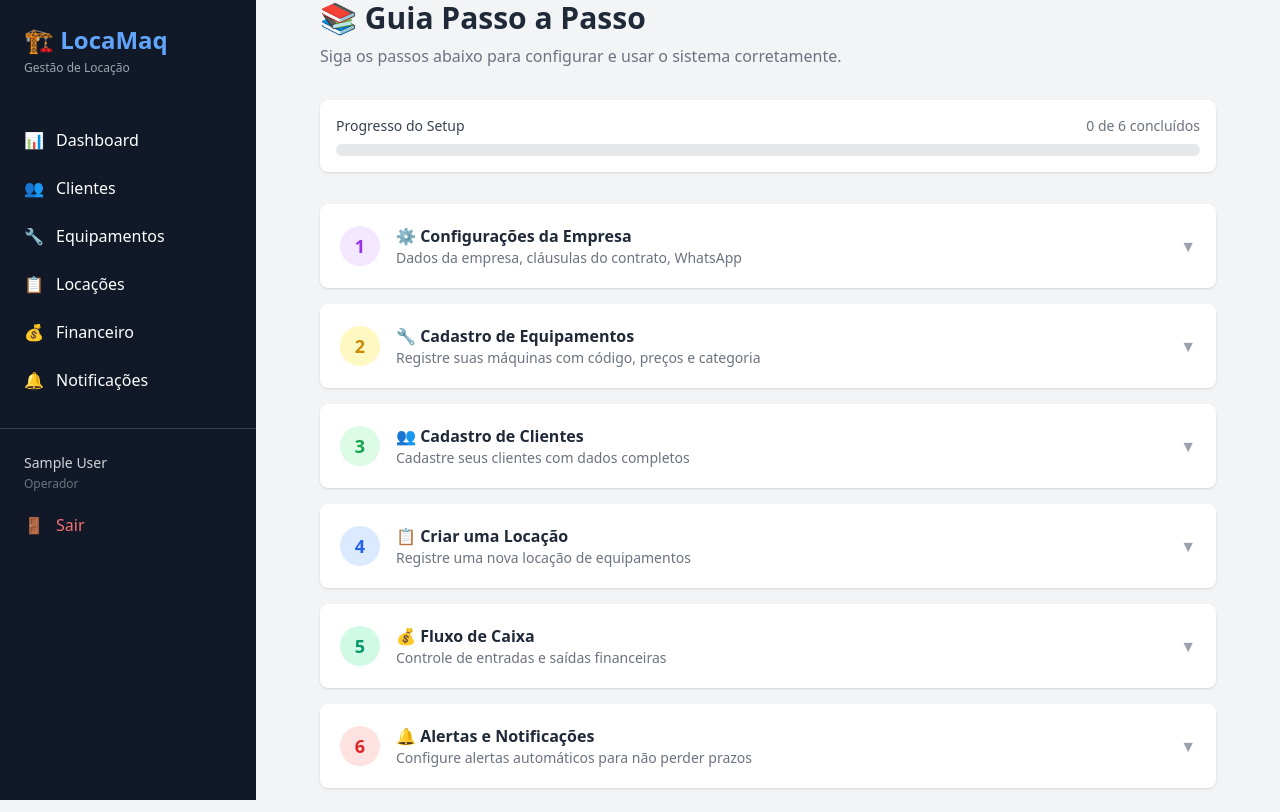
After one commit to leopesi/locamaq, a Django app: page /guia/ in a window 1280 px wide. The commit adds this page. Run offline with Django 5.2, Linux system fonts and the light colour scheme; the visitor is signed in with stand-in values (Sample User, id 1); some libraries are stand-ins or nearby versions.

Commit message:
feat: guia passo a passo na área administrativa
- 6 passos: Configurações, Equipamentos, Clientes, Locação, Financeiro, Alertas
- Cada passo com instruções detalhadas e botão de ação
- Barra de progresso com localStorage (persiste entre sessões)
- Botão 'Concluído' marca o passo como feito
- Menu lateral: 📚 Guia Passo a Passo (apenas admin)
- Tela de parabéns ao completar todos os passos

```diff
--- a/apps/tenants/urls.py
+++ b/apps/tenants/urls.py
@@ -6,6 +6,7 @@ app_name = 'tenants'
 urlpatterns = [
     path('', views.home, name='home'),
     path('dashboard/', views.dashboard, name='dashboard'),
+    path('guia/', views.guide, name='guide'),
     path('settings/', views.settings_general, name='settings_general'),
     path('settings/whatsapp/', views.settings_whatsapp, name='settings_whatsapp'),
 ]
--- a/apps/tenants/views.py
+++ b/apps/tenants/views.py
@@ -21,6 +21,12 @@ def home(request):
     if request.user.is_authenticated:
         return redirect('tenants:dashboard')
     return render(request, 'landing.html')
+
+
+@login_required
+def guide(request):
+    """Step-by-step onboarding guide."""
+    return render(request, 'onboarding/guide.html')
 
 
 @login_required
--- /dev/null
+++ b/templates/onboarding/guide.html
@@ -0,0 +1,352 @@
+{% extends "base.html" %}
+
+{% block title %}Guia Passo a Passo — LocaMaq{% endblock %}
+
+{% block content %}
+<div class="max-w-4xl mx-auto">
+    <h1 class="text-2xl md:text-3xl font-bold text-gray-800 mb-2">📚 Guia Passo a Passo</h1>
+    <p class="text-gray-500 mb-8">Siga os passos abaixo para configurar e usar o sistema corretamente.</p>
+
+    <!-- Progress -->
+    <div class="bg-white rounded-lg shadow p-4 mb-8">
+        <div class="flex justify-between items-center mb-2">
+            <span class="text-sm font-medium text-gray-700">Progresso do Setup</span>
+            <span class="text-sm text-gray-500" id="progress-text">0 de 6 concluídos</span>
+        </div>
+        <div class="w-full bg-gray-200 rounded-full h-3">
+            <div id="progress-bar" class="bg-blue-600 h-3 rounded-full transition-all duration-500" style="width: 0%"></div>
+        </div>
+    </div>
+
+    <!-- Steps -->
+    <div class="space-y-4">
+
+        <!-- PASSO 1: Configurações -->
+        <div class="bg-white rounded-lg shadow overflow-hidden step-card" data-step="1">
+            <button onclick="toggleStep(1)" class="w-full flex items-center justify-between p-5 hover:bg-gray-50 transition">
+                <div class="flex items-center gap-4">
+                    <div class="w-10 h-10 rounded-full bg-purple-100 text-purple-600 flex items-center justify-center font-bold text-lg">1</div>
+                    <div class="text-left">
+                        <h3 class="font-bold text-gray-800">⚙️ Configurações da Empresa</h3>
+                        <p class="text-sm text-gray-500">Dados da empresa, cláusulas do contrato, WhatsApp</p>
+                    </div>
+                </div>
+                <span class="text-gray-400 step-arrow">▼</span>
+            </button>
+            <div id="step-1" class="hidden border-t px-5 py-4 bg-gray-50">
+                <div class="space-y-4 text-sm text-gray-700">
+                    <p><strong>O que fazer:</strong> Configure os dados que aparecerão nos comprovantes de locação.</p>
+
+                    <div class="bg-white rounded-lg p-4 border">
+                        <h4 class="font-bold mb-2">📋 Instruções:</h4>
+                        <ol class="list-decimal list-inside space-y-2">
+                            <li>No menu lateral, clique em <strong>⚙️ Configurações</strong></li>
+                            <li>Preencha o <strong>Nome da Empresa</strong> e <strong>CNPJ</strong></li>
+                            <li>Adicione <strong>Telefone</strong> e <strong>Endereço</strong></li>
+                            <li>Na seção "Cláusulas do Contrato", escreva:
+                                <ul class="list-disc list-inside ml-4 mt-1 text-gray-500">
+                                    <li>Cláusulas gerais de responsabilidade</li>
+                                    <li>Condições de devolução</li>
+                                    <li>Termos de multa por atraso/dano</li>
+                                </ul>
+                            </li>
+                            <li>Clique <strong>Salvar</strong></li>
+                        </ol>
+                    </div>
+
+                    <div class="bg-blue-50 border border-blue-200 rounded-lg p-3">
+                        <p class="text-blue-800 text-xs">💡 <strong>Dica:</strong> As cláusulas serão impressas automaticamente no comprovante PDF de cada locação.</p>
+                    </div>
+
+                    <div class="flex gap-3">
+                        <a href="{% url 'tenants:settings_general' %}" class="bg-purple-600 text-white px-4 py-2 rounded-lg hover:bg-purple-700 transition text-sm">Ir para Configurações →</a>
+                        <button onclick="markDone(1)" class="bg-green-600 text-white px-4 py-2 rounded-lg hover:bg-green-700 transition text-sm done-btn">✓ Concluído</button>
+                    </div>
+                </div>
+            </div>
+        </div>
+
+        <!-- PASSO 2: Equipamentos -->
+        <div class="bg-white rounded-lg shadow overflow-hidden step-card" data-step="2">
+            <button onclick="toggleStep(2)" class="w-full flex items-center justify-between p-5 hover:bg-gray-50 transition">
+                <div class="flex items-center gap-4">
+                    <div class="w-10 h-10 rounded-full bg-yellow-100 text-yellow-600 flex items-center justify-center font-bold text-lg">2</div>
+                    <div class="text-left">
+                        <h3 class="font-bold text-gray-800">🔧 Cadastro de Equipamentos</h3>
+                        <p class="text-sm text-gray-500">Registre suas máquinas com código, preços e categoria</p>
+                    </div>
+                </div>
+                <span class="text-gray-400 step-arrow">▼</span>
+            </button>
+            <div id="step-2" class="hidden border-t px-5 py-4 bg-gray-50">
+                <div class="space-y-4 text-sm text-gray-700">
+                    <p><strong>O que fazer:</strong> Cadastre cada equipamento individualmente com seu código de patrimônio.</p>
+
+                    <div class="bg-white rounded-lg p-4 border">
+                        <h4 class="font-bold mb-2">📋 Instruções:</h4>
+                        <ol class="list-decimal list-inside space-y-2">
+                            <li>Vá em <strong>🔧 Equipamentos</strong> → <strong>+ Novo Equipamento</strong></li>
+                            <li>Preencha o <strong>Código Patrimônio</strong> (ex: BET-001, AND-001)</li>
+                            <li>Informe o <strong>Nome</strong> (ex: Betoneira 400L)</li>
+                            <li>Selecione a <strong>Categoria</strong> (Andaime, Betoneira, Compactador, etc.)</li>
+                            <li>Defina os valores:
+                                <ul class="list-disc list-inside ml-4 mt-1 text-gray-500">
+                                    <li><strong>Diária:</strong> valor por dia</li>
+                                    <li><strong>Semanal:</strong> valor por semana</li>
+                                    <li><strong>Mensal:</strong> valor por mês</li>
+                                </ul>
+                            </li>
+                            <li>Estado inicial: <strong>Disponível</strong></li>
+                            <li>Clique <strong>Salvar</strong></li>
+                        </ol>
+                    </div>
+
+                    <div class="bg-blue-50 border border-blue-200 rounded-lg p-3">
+                        <p class="text-blue-800 text-xs">💡 <strong>Dica:</strong> Cada unidade física deve ter seu próprio cadastro. Se você tem 3 betoneiras iguais, cadastre BET-001, BET-002 e BET-003.</p>
+                    </div>
+
+                    <div class="flex gap-3">
+                        <a href="{% url 'inventory:equipment_create' %}" class="bg-yellow-600 text-white px-4 py-2 rounded-lg hover:bg-yellow-700 transition text-sm">Cadastrar Equipamento →</a>
+                        <button onclick="markDone(2)" class="bg-green-600 text-white px-4 py-2 rounded-lg hover:bg-green-700 transition text-sm done-btn">✓ Concluído</button>
+                    </div>
+                </div>
+            </div>
+        </div>
+
+        <!-- PASSO 3: Clientes -->
+        <div class="bg-white rounded-lg shadow overflow-hidden step-card" data-step="3">
+            <button onclick="toggleStep(3)" class="w-full flex items-center justify-between p-5 hover:bg-gray-50 transition">
+                <div class="flex items-center gap-4">
+                    <div class="w-10 h-10 rounded-full bg-green-100 text-green-600 flex items-center justify-center font-bold text-lg">3</div>
+                    <div class="text-left">
+                        <h3 class="font-bold text-gray-800">👥 Cadastro de Clientes</h3>
+                        <p class="text-sm text-gray-500">Cadastre seus clientes com dados completos</p>
+                    </div>
+                </div>
+                <span class="text-gray-400 step-arrow">▼</span>
+            </button>
+            <div id="step-3" class="hidden border-t px-5 py-4 bg-gray-50">
+                <div class="space-y-4 text-sm text-gray-700">
+                    <p><strong>O que fazer:</strong> Cadastre os clientes que vão alugar seus equipamentos.</p>
+
+                    <div class="bg-white rounded-lg p-4 border">
+                        <h4 class="font-bold mb-2">📋 Instruções:</h4>
+                        <ol class="list-decimal list-inside space-y-2">
+                            <li>Vá em <strong>👥 Clientes</strong> → <strong>+ Novo Cliente</strong></li>
+                            <li>Escolha <strong>Pessoa Física</strong> ou <strong>Jurídica</strong></li>
+                            <li>Preencha: Nome, CPF/CNPJ, RG</li>
+                            <li>Informe os telefones e <strong>WhatsApp</strong> (importante para envio de comprovantes)</li>
+                            <li>Preencha o <strong>Endereço completo</strong></li>
+                            <li>Se souber, adicione o <strong>Endereço de Entrega/Obra</strong></li>
+                            <li>Cadastre pelo menos 1 <strong>Referência</strong> (nome + telefone)</li>
+                            <li>Defina <strong>Limite de Crédito</strong> e <strong>Condição de Pagamento</strong></li>
+                            <li>Clique <strong>Salvar</strong></li>
+                        </ol>
+                    </div>
+
+                    <div class="bg-blue-50 border border-blue-200 rounded-lg p-3">
+                        <p class="text-blue-800 text-xs">💡 <strong>Dica:</strong> O WhatsApp é usado para enviar comprovantes e promoções. Preencha no formato (34) 9 8826-7096.</p>
+                    </div>
+
+                    <div class="flex gap-3">
+                        <a href="{% url 'customers:customer_create' %}" class="bg-green-600 text-white px-4 py-2 rounded-lg hover:bg-green-700 transition text-sm">Cadastrar Cliente →</a>
+                        <button onclick="markDone(3)" class="bg-green-600 text-white px-4 py-2 rounded-lg hover:bg-green-700 transition text-sm done-btn">✓ Concluído</button>
+                    </div>
+                </div>
+            </div>
+        </div>
+
+        <!-- PASSO 4: Locação -->
+        <div class="bg-white rounded-lg shadow overflow-hidden step-card" data-step="4">
+            <button onclick="toggleStep(4)" class="w-full flex items-center justify-between p-5 hover:bg-gray-50 transition">
+                <div class="flex items-center gap-4">
+                    <div class="w-10 h-10 rounded-full bg-blue-100 text-blue-600 flex items-center justify-center font-bold text-lg">4</div>
+                    <div class="text-left">
+                        <h3 class="font-bold text-gray-800">📋 Criar uma Locação</h3>
+                        <p class="text-sm text-gray-500">Registre uma nova locação de equipamentos</p>
+                    </div>
+                </div>
+                <span class="text-gray-400 step-arrow">▼</span>
+            </button>
+            <div id="step-4" class="hidden border-t px-5 py-4 bg-gray-50">
+                <div class="space-y-4 text-sm text-gray-700">
+                    <p><strong>O que fazer:</strong> Crie a locação selecionando cliente, equipamentos e período.</p>
+
+                    <div class="bg-white rounded-lg p-4 border">
+                        <h4 class="font-bold mb-2">📋 Instruções:</h4>
+                        <ol class="list-decimal list-inside space-y-2">
+                            <li>Vá em <strong>📋 Locações</strong> → <strong>+ Nova Locação</strong></li>
+                            <li>Selecione o <strong>Cliente</strong></li>
+                            <li>Escolha o <strong>Tipo de Período</strong> (Diária, Semanal ou Mensal)</li>
+                            <li>A <strong>Data de Início</strong> já vem preenchida com hoje</li>
+                            <li>Defina a <strong>Devolução Prevista</strong></li>
+                            <li>Selecione a <strong>Forma de Pagamento</strong> (PIX, Dinheiro, Cartão, A Receber)</li>
+                            <li>Na seção <strong>Equipamentos</strong>, selecione os itens disponíveis</li>
+                            <li>Deixe "Valor Unit." em branco para usar o preço da tabela</li>
+                            <li>Preencha o <strong>Endereço de Entrega</strong> (aparecerá no mapa)</li>
+                            <li>Clique <strong>✅ Criar Locação</strong></li>
+                        </ol>
+                    </div>
+
+                    <div class="bg-yellow-50 border border-yellow-200 rounded-lg p-3">
+                        <p class="text-yellow-800 text-xs">⚠️ <strong>Importante:</strong> Após criar, você pode <strong>Imprimir o comprovante</strong> (PDF) e <strong>Enviar via WhatsApp</strong> na tela de detalhes da locação.</p>
+                    </div>
+
+                    <div class="flex gap-3">
+                        <a href="{% url 'rentals:rental_create' %}" class="bg-blue-600 text-white px-4 py-2 rounded-lg hover:bg-blue-700 transition text-sm">Criar Locação →</a>
+                        <button onclick="markDone(4)" class="bg-green-600 text-white px-4 py-2 rounded-lg hover:bg-green-700 transition text-sm done-btn">✓ Concluído</button>
+                    </div>
+                </div>
+            </div>
+        </div>
+
+        <!-- PASSO 5: Fluxo de Caixa -->
+        <div class="bg-white rounded-lg shadow overflow-hidden step-card" data-step="5">
+            <button onclick="toggleStep(5)" class="w-full flex items-center justify-between p-5 hover:bg-gray-50 transition">
+                <div class="flex items-center gap-4">
+                    <div class="w-10 h-10 rounded-full bg-emerald-100 text-emerald-600 flex items-center justify-center font-bold text-lg">5</div>
+                    <div class="text-left">
+                        <h3 class="font-bold text-gray-800">💰 Fluxo de Caixa</h3>
+                        <p class="text-sm text-gray-500">Controle de entradas e saídas financeiras</p>
+                    </div>
+                </div>
+                <span class="text-gray-400 step-arrow">▼</span>
+            </button>
+            <div id="step-5" class="hidden border-t px-5 py-4 bg-gray-50">
+                <div class="space-y-4 text-sm text-gray-700">
+                    <p><strong>O que fazer:</strong> O sistema registra entradas automaticamente ao devolver locações. Registre saídas manualmente.</p>
+
+                    <div class="bg-white rounded-lg p-4 border">
+                        <h4 class="font-bold mb-2">📋 Como funciona:</h4>
+                        <ul class="list-disc list-inside space-y-2">
+                            <li><strong>Entradas automáticas:</strong> Ao registrar a devolução de uma locação, o valor é lançado automaticamente como entrada</li>
+                            <li><strong>Saídas manuais:</strong> Registre despesas (combustível, manutenção, peças, etc.)</li>
+                            <li><strong>Filtro por período:</strong> Veja o saldo de qualquer período</li>
+                        </ul>
+
+                        <h4 class="font-bold mt-4 mb-2">Para registrar uma despesa:</h4>
+                        <ol class="list-decimal list-inside space-y-2">
+                            <li>Vá em <strong>💰 Financeiro</strong> → <strong>+ Nova Transação</strong></li>
+                            <li>Tipo: <strong>Saída</strong></li>
+                            <li>Informe Valor, Descrição e Data</li>
+                            <li>Clique <strong>Salvar</strong></li>
+                        </ol>
+                    </div>
+
+                    <div class="bg-blue-50 border border-blue-200 rounded-lg p-3">
+                        <p class="text-blue-800 text-xs">💡 <strong>Dica:</strong> Para ver o resumo do mês, use o filtro de datas na tela do Financeiro.</p>
+                    </div>
+
+                    <div class="flex gap-3">
+                        <a href="{% url 'finance:dashboard' %}" class="bg-emerald-600 text-white px-4 py-2 rounded-lg hover:bg-emerald-700 transition text-sm">Ver Financeiro →</a>
+                        <button onclick="markDone(5)" class="bg-green-600 text-white px-4 py-2 rounded-lg hover:bg-green-700 transition text-sm done-btn">✓ Concluído</button>
+                    </div>
+                </div>
+            </div>
+        </div>
+
+        <!-- PASSO 6: Alertas e Notificações -->
+        <div class="bg-white rounded-lg shadow overflow-hidden step-card" data-step="6">
+            <button onclick="toggleStep(6)" class="w-full flex items-center justify-between p-5 hover:bg-gray-50 transition">
+                <div class="flex items-center gap-4">
+                    <div class="w-10 h-10 rounded-full bg-red-100 text-red-600 flex items-center justify-center font-bold text-lg">6</div>
+                    <div class="text-left">
+                        <h3 class="font-bold text-gray-800">🔔 Alertas e Notificações</h3>
+                        <p class="text-sm text-gray-500">Configure alertas automáticos para não perder prazos</p>
+                    </div>
+                </div>
+                <span class="text-gray-400 step-arrow">▼</span>
+            </button>
+            <div id="step-6" class="hidden border-t px-5 py-4 bg-gray-50">
+                <div class="space-y-4 text-sm text-gray-700">
+                    <p><strong>O que fazer:</strong> Configure regras para receber alertas quando algo precisar de atenção.</p>
+
+                    <div class="bg-white rounded-lg p-4 border">
+                        <h4 class="font-bold mb-2">📋 Instruções:</h4>
+                        <ol class="list-decimal list-inside space-y-2">
+                            <li>Vá em <strong>🔔 Notificações</strong> → <strong>⚙️ Configurar Alertas</strong></li>
+                            <li>Clique <strong>+ Nova Regra</strong></li>
+                            <li>Escolha o tipo de alerta:
+                                <ul class="list-disc list-inside ml-4 mt-1 text-gray-500">
+                                    <li><strong>Locação Atrasada</strong> — avisa quando cliente não devolveu</li>
+                                    <li><strong>Pagamento Pendente</strong> — locações não pagas</li>
+                                    <li><strong>Poucos Disponíveis</strong> — estoque baixo</li>
+                                    <li><strong>Despesa Alta</strong> — gastos acima do limite</li>
+                                </ul>
+                            </li>
+                            <li>Defina o <strong>Threshold</strong> (ex: 1 dia de atraso, 5 equipamentos mínimo)</li>
+                            <li>Escolha o <strong>Canal</strong>: Sistema (painel) ou WhatsApp do admin</li>
+                            <li>Clique <strong>Salvar</strong></li>
+                        </ol>
+
+                        <h4 class="font-bold mt-4 mb-2">Para verificar alertas:</h4>
+                        <ul class="list-disc list-inside space-y-1">
+                            <li>Clique em <strong>🔍 Verificar Agora</strong> na tela de notificações</li>
+                            <li>Os alertas aparecem no <strong>Dashboard</strong> e na tela de <strong>🔔 Notificações</strong></li>
+                        </ul>
+                    </div>
+
+                    <div class="bg-blue-50 border border-blue-200 rounded-lg p-3">
+                        <p class="text-blue-800 text-xs">💡 <strong>Dica:</strong> Configure o WhatsApp em ⚙️ Configurações → WhatsApp para receber alertas críticos direto no celular.</p>
+                    </div>
+
+                    <div class="flex gap-3">
+                        <a href="{% url 'alerts:setup' %}" class="bg-red-600 text-white px-4 py-2 rounded-lg hover:bg-red-700 transition text-sm">Configurar Alertas →</a>
+                        <button onclick="markDone(6)" class="bg-green-600 text-white px-4 py-2 rounded-lg hover:bg-green-700 transition text-sm done-btn">✓ Concluído</button>
+                    </div>
+                </div>
+            </div>
+        </div>
+    </div>
+
+    <!-- Final -->
+    <div id="all-done" class="hidden bg-green-50 border border-green-200 rounded-lg p-8 mt-8 text-center">
+        <div class="text-5xl mb-4">🎉</div>
+        <h3 class="text-2xl font-bold text-green-800 mb-2">Parabéns! Setup completo!</h3>
+        <p class="text-green-700 mb-4">Seu sistema está pronto para uso. Acesse o Dashboard para começar a gerenciar suas locações.</p>
+        <a href="{% url 'tenants:dashboard' %}" class="inline-block bg-green-600 text-white px-8 py-3 rounded-lg hover:bg-green-700 transition font-medium">Ir para o Dashboard →</a>
+    </div>
+</div>
+
+<script>
+// State
+let completed = JSON.parse(localStorage.getItem('locamaq_guide_steps') || '[]');
+
+// Init
+document.addEventListener('DOMContentLoaded', function() {
+    updateProgress();
+    completed.forEach(step => {
+        const card = document.querySelector(`[data-step="${step}"]`);
+        if (card) card.classList.add('opacity-60');
+    });
+});
+
+function toggleStep(n) {
+    const el = document.getElementById('step-' + n);
+    el.classList.toggle('hidden');
+}
+
+function markDone(n) {
+    if (!completed.includes(n)) {
+        completed.push(n);
+        localStorage.setItem('locamaq_guide_steps', JSON.stringify(completed));
+    }
+    const card = document.querySelector(`[data-step="${n}"]`);
+    card.classList.add('opacity-60');
+    document.getElementById('step-' + n).classList.add('hidden');
+    updateProgress();
+}
+
+function updateProgress() {
+    const total = 6;
+    const done = completed.length;
+    const pct = Math.round((done / total) * 100);
+    document.getElementById('progress-bar').style.width = pct + '%';
+    document.getElementById('progress-text').textContent = done + ' de ' + total + ' concluídos';
+
+    if (done >= total) {
+        document.getElementById('all-done').classList.remove('hidden');
+    }
+}
+</script>
+{% endblock %}
--- a/templates/partials/navbar.html
+++ b/templates/partials/navbar.html
@@ -37,6 +37,9 @@
         <a href="{% url 'tenants:settings_general' %}" class="flex items-center px-6 py-3 hover:bg-gray-800 transition" onclick="closeSidebarMobile()">
             <span class="mr-3">⚙️</span> Configurações
         </a>
+        <a href="{% url 'tenants:guide' %}" class="flex items-center px-6 py-3 hover:bg-gray-800 transition" onclick="closeSidebarMobile()">
+            <span class="mr-3">📚</span> Guia Passo a Passo
+        </a>
         {% endif %}
 
         <div class="border-t border-gray-700 mt-6 pt-4">
```
